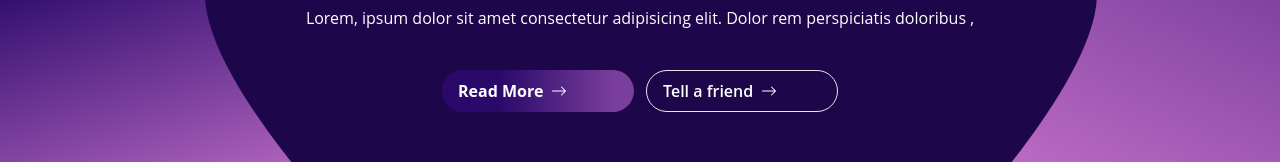
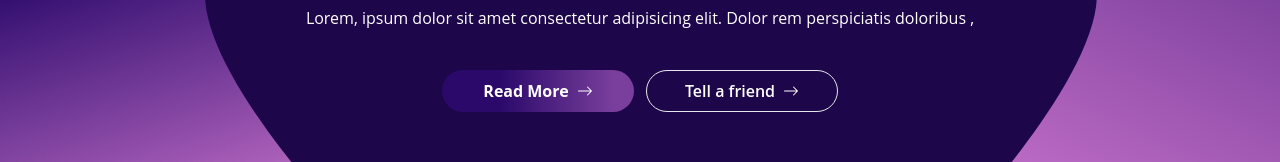
Before and after one commit to RehamanSyed/ai, a React (Create React App) app: page / in a window 1280 px wide. Shown: the part 613-775 px from the top of the page. Built offline with nearby package versions, Linux system fonts and the light colour scheme.

Commit message:
code updated

```diff
--- a/src/App.js
+++ b/src/App.js
@@ -78,10 +78,10 @@ function App() {
 
             {/* Buttons */}
             <div className="flex justify-center space-x-3 flex-wrap   mt-5 ">
-              <button className="flex  items-center text-md bg-gradient-to-r from-[#2a096b] from-10% via-[#2a096b] via-30% to-[#7a3f9c] to-90% hover:bg-blue-700 text-white font-bold py-2 px-4 w-48 mb-3 md:mb-0   rounded-full">
+              <button className="flex  items-center justify-center text-md bg-gradient-to-r from-[#2a096b] from-10% via-[#2a096b] via-30% to-[#7a3f9c] to-90% hover:bg-blue-700 text-white font-bold py-2 px-4 w-48 mb-3 md:mb-0   rounded-full">
                 Read More <BsArrowRight className="ml-2" />
               </button>
-              <button className="flex  items-center text-md text-white bg-transparent  font-semibold hover:text-white py-2 px-4 border border-color-gradient-to-r from-[#2a096b]  via-[#2a096b] via-30% to-[#7a3f9c] to-90% rounded-full w-48">
+              <button className="flex  items-center justify-center  text-md text-white bg-transparent  font-semibold hover:text-white py-2 px-4 border border-color-gradient-to-r from-[#2a096b]  via-[#2a096b] via-30% to-[#7a3f9c] to-90% rounded-full w-48">
                 Tell a friend <BsArrowRight className="ml-2" />
               </button>
             </div>
```
